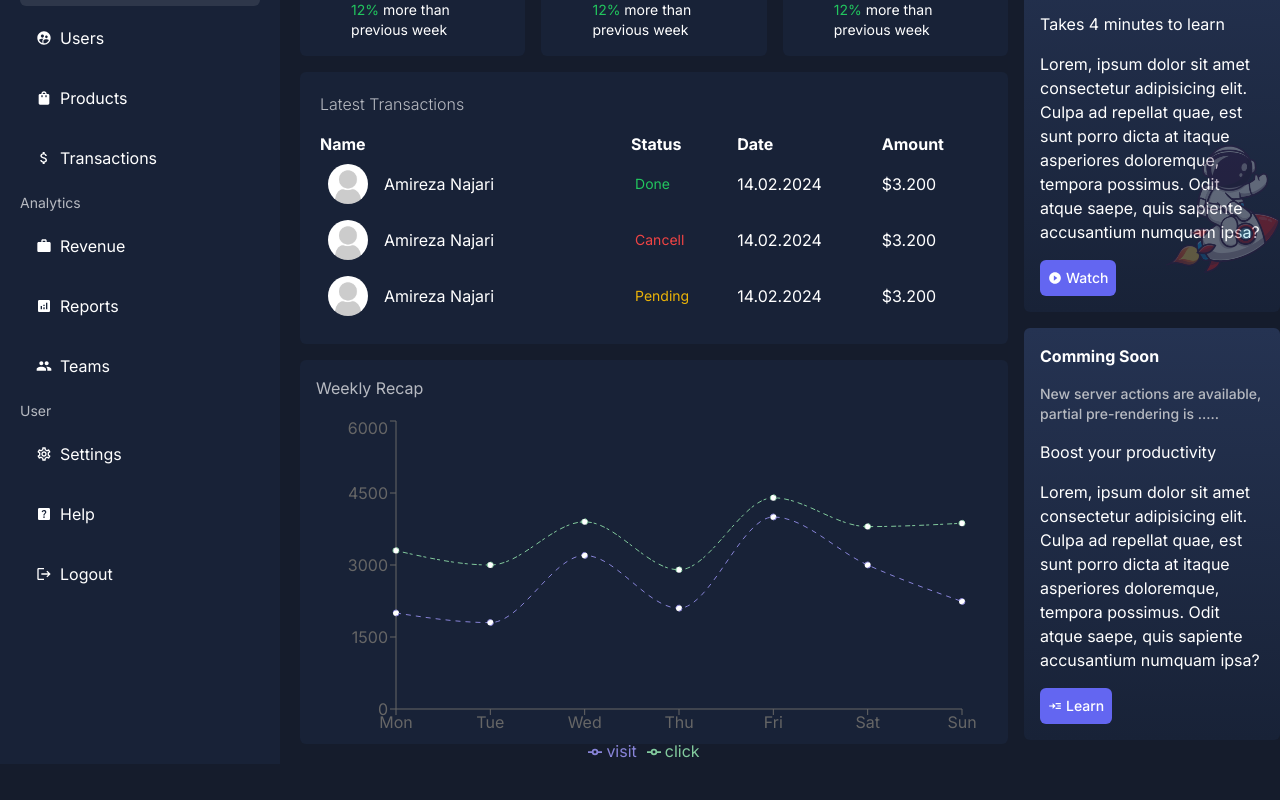
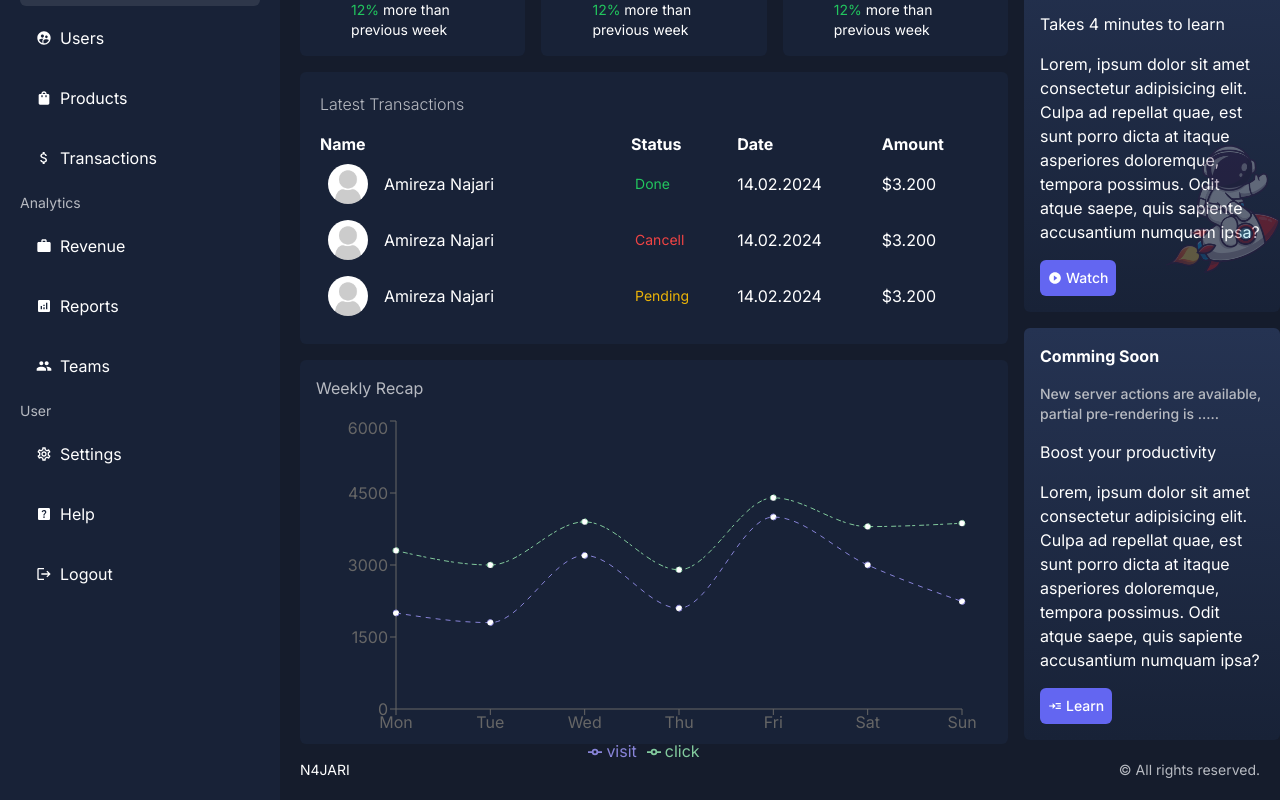
Before and after one commit to n4jari/admin, a Next.js app: page /dashboard in a window 1280 px wide. Shown: the part 184-984 px from the top of the page. Before the commit the page ends 952 px from the top, so only its background shows below. Built offline with nearby package versions, Linux system fonts and the light colour scheme.

Commit message:
feat-create footer and add style

```diff
--- a/app/dashboard/layout.jsx
+++ b/app/dashboard/layout.jsx
@@ -1,6 +1,7 @@
 import React from "react";
 import Sidebar from "../ui/dashboard/sidebar/Sidebar";
 import Navbar from "../ui/dashboard/navbar/Navbar";
+import Footer from "../ui/dashboard/footer/Footer";
 
 const layout = ({ children }) => {
   return (
@@ -11,6 +12,7 @@ const layout = ({ children }) => {
       <div className="p-5" style={{ flex: "4" }}>
         <Navbar />
         {children}
+        <Footer />
       </div>
     </div>
   );
--- a/app/ui/dashboard/chart/page.jsx
+++ b/app/ui/dashboard/chart/page.jsx
@@ -65,7 +65,7 @@ const Chart = () => {
         >
           <XAxis dataKey="name" />
           <YAxis />
-          <Tooltip contentStyle={{backgroundColor:"#222" ,border:"none"}}/>
+          <Tooltip contentStyle={{ backgroundColor: "#222", border: "none" }} />
           <Legend />
           <Line
             type="monotone"
--- /dev/null
+++ b/app/ui/dashboard/footer/Footer.jsx
@@ -0,0 +1,12 @@
+import React from "react";
+
+const Footer = () => {
+  return (
+    <div className="flex justify-between mt-4 text-sm">
+      <a href="http://n4jari.ir">N4JARI</a>
+      <span className="text-soft">© All rights reserved.</span>
+    </div>
+  );
+};
+
+export default Footer;
```
